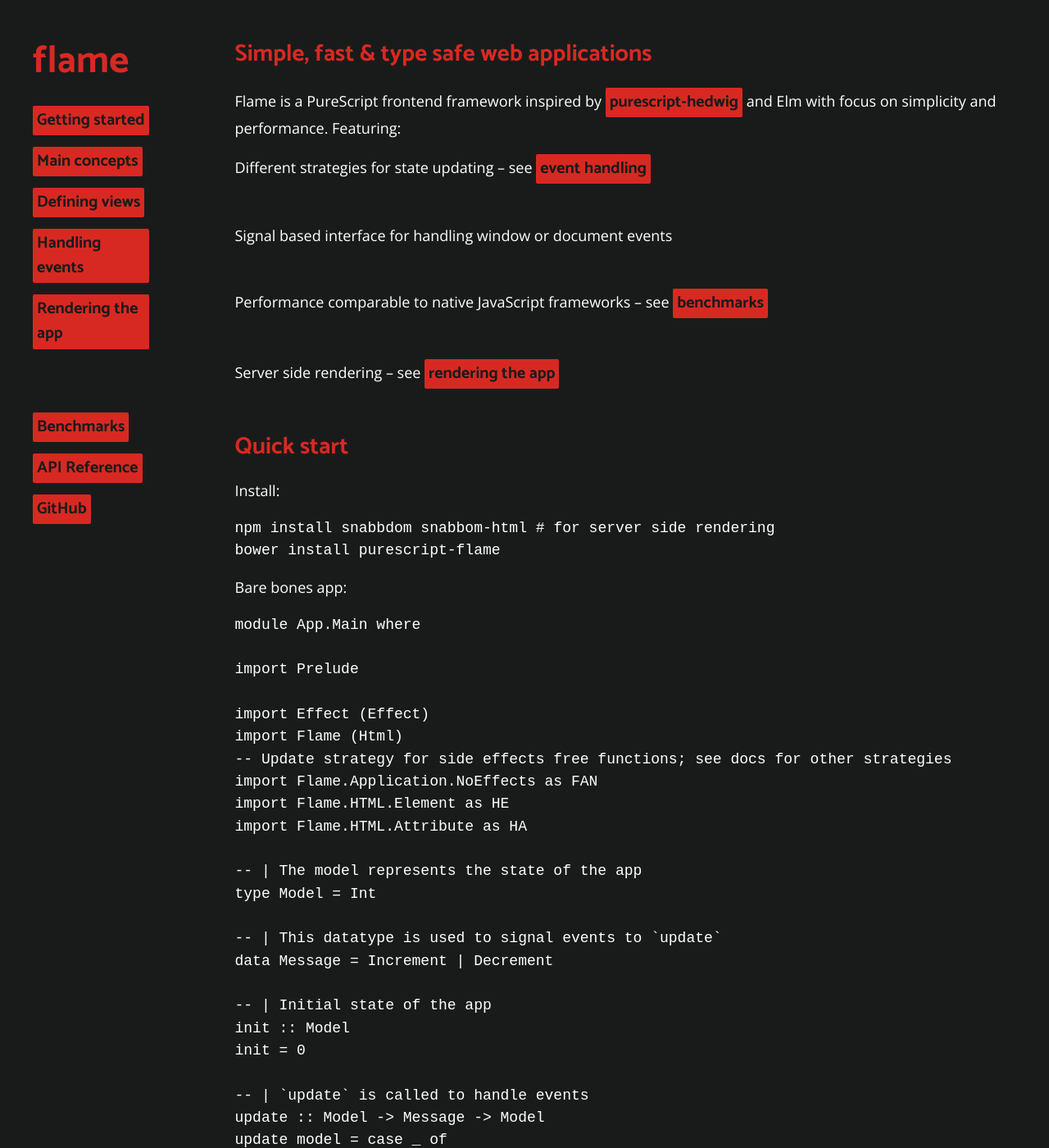
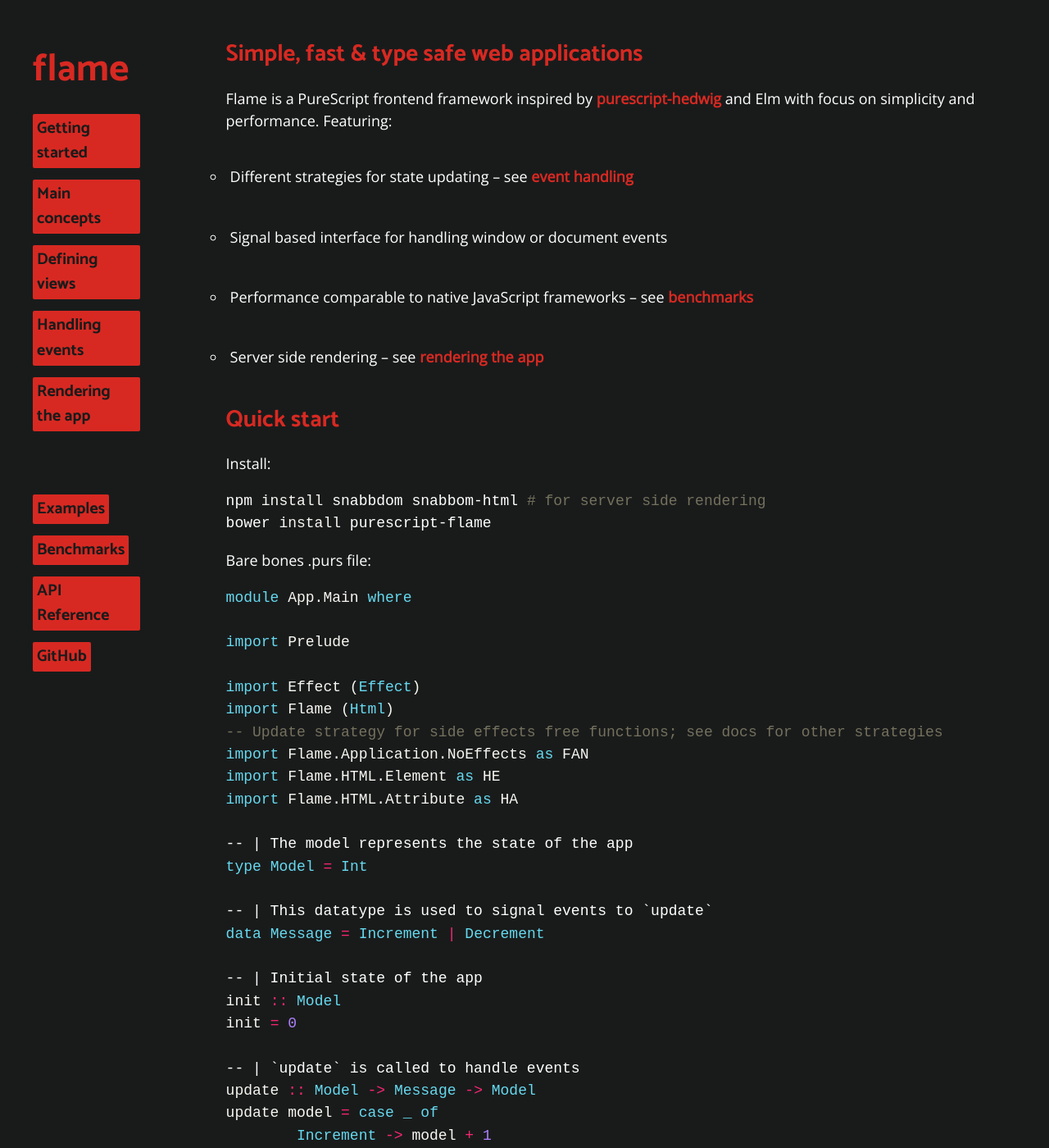
Before and after one commit to easafe/purescript-flame, a Jekyll site: the page built from docs/index.md, in a window 1280 px wide and 1400 px high. Shown: the whole window at 82% size. Built offline with Jekyll 4.4.1, drawn with Linux system fonts in a browser that asks for light colours; some of the changed text lies outside the part shown.

Commit message:
styles for docs site

````diff
--- a/docs/_config.yml
+++ b/docs/_config.yml
@@ -16,7 +16,7 @@
 
 # Build settings
 markdown: kramdown
-theme: minima
+highlighter: rouge
 plugins:
   - jekyll-feed
 
--- a/docs/_layouts/default.html
+++ b/docs/_layouts/default.html
@@ -2,10 +2,12 @@
 <html lang=en>
         <head>
                 <meta charset=utf-8>
+                <meta name="viewport" content="width=device-width, initial-scale=1">
                 <title>Flame - {{ page.title }}</title>
                 <link rel=stylesheet href=/assets/css/site.css />
         </head>
         <body>
+                <div>
                         <div class=menu>
                                 <h1><a href=/index class=project-name>flame</a></h1>
                                 <ul>
@@ -17,10 +19,12 @@
                                 </ul>
                                 <br>
                                 <ul>
+                                                <li><a href=/https://github.com/easafe/purescript-flame/examples>Examples</a></li>
                                         <li><a href=/benchmarks>Benchmarks</a></li>
                                         <li><a href=https://pursuit.purescript.org/packages/purescript-flame>API Reference</a></li>
                                         <li><a href=https://github.com/easafe/purescript-flame>GitHub</a></li>
                                 </ul>
+                        </div>
                 </div>
                 <div class=content>
                         {{ content }}
--- a/docs/assets/css/site.css
+++ b/docs/assets/css/site.css
@@ -30,21 +30,8 @@
 }
 
 a {
-        color: #191b1b;
-        background-color: #d72922;
-        padding: 3px 5px;
-        font-family: "Catamaran";
         text-decoration: none;
         font-weight: bold;
-        display: inline-block;
-        border-radius: 2px;
-        font-size: 1.1em;
-
-}
-
-a:hover {
-    color:  #d72922;
-        background-color: #191b1b;
 }
 
 a:visited {
@@ -63,16 +50,6 @@
         font-size: 1.1em;
 }
 
-.menu {
-        padding: 40px;
-        padding-right: 60px;
-        display: flex;
-        position: sticky;
-        top: 10px;
-        flex-flow: column;
-        /* border-right: 1px dotted #d72922; */
-}
-
 ul {
         padding: 0;
 }
@@ -82,6 +59,45 @@
         padding-bottom: 14px;
 }
 
+.menu {
+        padding: 40px;
+        padding-right: 60px;
+        display: flex;
+        position: sticky;
+        top: 10px;
+        z-index: 1;
+        flex-flow: column;
+        /* border-right: 1px dotted #d72922; */
+}
+
+.content {
+        padding: 45px;
+}
+
+.content a {
+        font-family: "Open sans", "sans serif";
+}
+
+a.direction, .menu a:not(.project-name) {
+        color: #191b1b;
+        background-color: #d72922;
+        padding: 3px 5px;
+        font-family: "Catamaran";
+        display: inline-block;
+        border-radius: 2px;
+        font-size: 1.1em;
+}
+
+.content a:not(.direction), .menu a:hover {
+        color:  #d72922;
+        background-color: #191b1b;
+}
+
+.content ul li {
+        list-style-type:circle;
+        padding: 5px
+}
+
 .project-name {
         color:  #d72922;
         background-color: #191b1b;
@@ -89,6 +105,81 @@
         padding: 0;
 }
 
-.content {
-    padding: 45px;
+@media (max-width:600px)  {
+        .menu {
+                text-align: center
         }
+        body {
+                display: block;
+        }
+
+        div {
+                width: 100%;
+                display: block;
+                position: static;
+        }
+}
+
+.highlight .c { color: #75715e } /* Comment */
+.highlight .err { color: #960050; background-color: #1e0010 } /* Error */
+.highlight .k { color: #66d9ef } /* Keyword */
+.highlight .l { color: #ae81ff } /* Literal */
+.highlight .n { color: #f8f8f2 } /* Name */
+.highlight .o { color: #f92672 } /* Operator */
+.highlight .p { color: #f8f8f2 } /* Punctuation */
+.highlight .cm { color: #75715e } /* Comment.Multiline */
+.highlight .cp { color: #75715e } /* Comment.Preproc */
+.highlight .c1 { color: #75715e } /* Comment.Single */
+.highlight .cs { color: #75715e } /* Comment.Special */
+.highlight .ge { font-style: italic } /* Generic.Emph */
+.highlight .gs { font-weight: bold } /* Generic.Strong */
+.highlight .kc { color: #66d9ef } /* Keyword.Constant */
+.highlight .kd { color: #66d9ef } /* Keyword.Declaration */
+.highlight .kn { color: #f92672 } /* Keyword.Namespace */
+.highlight .kp { color: #66d9ef } /* Keyword.Pseudo */
+.highlight .kr { color: #66d9ef } /* Keyword.Reserved */
+.highlight .kt { color: #66d9ef } /* Keyword.Type */
+.highlight .ld { color: #e6db74 } /* Literal.Date */
+.highlight .m { color: #ae81ff } /* Literal.Number */
+.highlight .s { color: #e6db74 } /* Literal.String */
+.highlight .na { color: #a6e22e } /* Name.Attribute */
+.highlight .nb { color: #f8f8f2 } /* Name.Builtin */
+.highlight .nc { color: #a6e22e } /* Name.Class */
+.highlight .no { color: #66d9ef } /* Name.Constant */
+.highlight .nd { color: #a6e22e } /* Name.Decorator */
+.highlight .ni { color: #f8f8f2 } /* Name.Entity */
+.highlight .ne { color: #a6e22e } /* Name.Exception */
+.highlight .nf { color: #a6e22e } /* Name.Function */
+.highlight .nl { color: #f8f8f2 } /* Name.Label */
+.highlight .nn { color: #f8f8f2 } /* Name.Namespace */
+.highlight .nx { color: #a6e22e } /* Name.Other */
+.highlight .py { color: #f8f8f2 } /* Name.Property */
+.highlight .nt { color: #f92672 } /* Name.Tag */
+.highlight .nv { color: #f8f8f2 } /* Name.Variable */
+.highlight .ow { color: #f92672 } /* Operator.Word */
+.highlight .w { color: #f8f8f2 } /* Text.Whitespace */
+.highlight .mf { color: #ae81ff } /* Literal.Number.Float */
+.highlight .mh { color: #ae81ff } /* Literal.Number.Hex */
+.highlight .mi { color: #ae81ff } /* Literal.Number.Integer */
+.highlight .mo { color: #ae81ff } /* Literal.Number.Oct */
+.highlight .sb { color: #e6db74 } /* Literal.String.Backtick */
+.highlight .sc { color: #e6db74 } /* Literal.String.Char */
+.highlight .sd { color: #e6db74 } /* Literal.String.Doc */
+.highlight .s2 { color: #e6db74 } /* Literal.String.Double */
+.highlight .se { color: #ae81ff } /* Literal.String.Escape */
+.highlight .sh { color: #e6db74 } /* Literal.String.Heredoc */
+.highlight .si { color: #e6db74 } /* Literal.String.Interpol */
+.highlight .sx { color: #e6db74 } /* Literal.String.Other */
+.highlight .sr { color: #e6db74 } /* Literal.String.Regex */
+.highlight .s1 { color: #e6db74 } /* Literal.String.Single */
+.highlight .ss { color: #e6db74 } /* Literal.String.Symbol */
+.highlight .bp { color: #f8f8f2 } /* Name.Builtin.Pseudo */
+.highlight .vc { color: #f8f8f2 } /* Name.Variable.Class */
+.highlight .vg { color: #f8f8f2 } /* Name.Variable.Global */
+.highlight .vi { color: #f8f8f2 } /* Name.Variable.Instance */
+.highlight .il { color: #ae81ff } /* Literal.Number.Integer.Long */
+
+.highlight .gh { } /* Generic Heading & Diff Header */
+.highlight .gu { color: #75715e; } /* Generic.Subheading & Diff Unified/Comment? */
+.highlight .gd { color: #f92672; } /* Generic.Deleted & Diff Deleted */
+.highlight .gi { color: #a6e22e; } /* Generic.Inserted & Diff Inserted */
--- a/docs/index.md
+++ b/docs/index.md
@@ -24,9 +24,9 @@
 bower install purescript-flame
 ```
 
-Bare bones app:
+Bare bones .purs file:
 
-```purescript
+```haskell
 module App.Main where
 
 import Prelude
@@ -72,4 +72,4 @@
 }
 ```
 
-[Next: Main concepts](concepts)
+<a href="/concepts" class="direction">Next: Main concepts</a>
````
Also changed, not shown: examples/README.md (added), 1 other file. Lines whose indentation alone changed are shown as unchanged.
